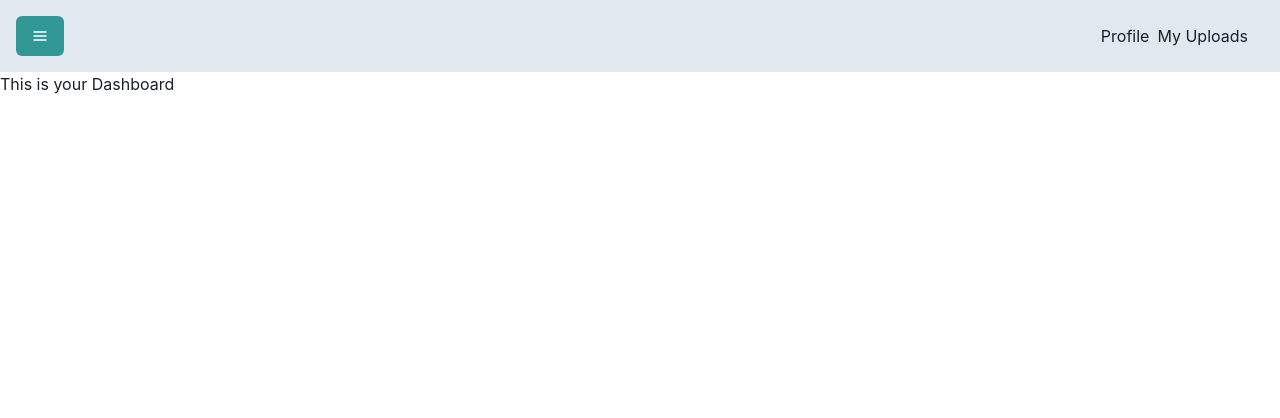
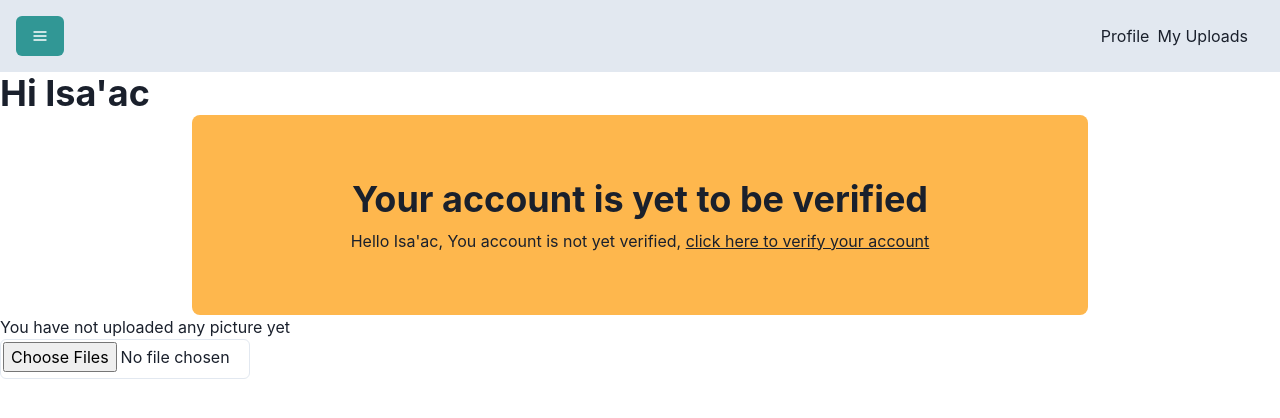
Before and after one commit to jahrulezfrancis/campus-life, a React (Vite) app: page /dashboard in a window 1280 px wide. Shown: the top 418 px of the page. Built offline with nearby package versions, Linux system fonts and the light colour scheme.

Commit message:
Adding content

```diff
--- a/src/Components/Pages/Dashboard/Dashboard.tsx
+++ b/src/Components/Pages/Dashboard/Dashboard.tsx
@@ -1,9 +1,14 @@
-import { Box } from "@chakra-ui/react";
+import { Box, Heading } from "@chakra-ui/react";
+import UnverifiedMessage from "../../Sections/Unverified";
+import AlmanacGenerator from "../../Core/AlmanacGenerator/AlamacGenerator";
 
 export default function Dashboard() {
+    const isVerified = false
     return (
-        <Box>
-            This is your Dashboard
+        <Box height="300px">
+            <Heading>Hi Isa'ac</Heading>
+            {!isVerified && <UnverifiedMessage />}
+            {!isVerified && <AlmanacGenerator />}
         </Box>
     )
 }
```
